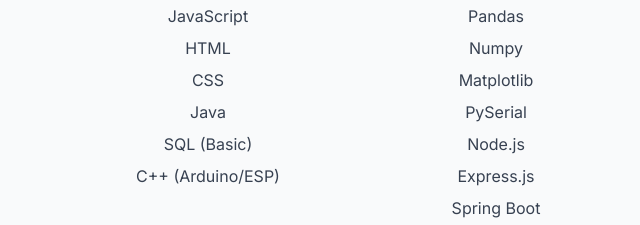
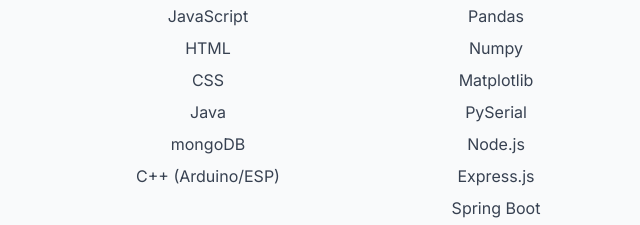
Before and after one commit to Fjallroth/Fjallroth.github.io, a plain HTML site: page index.html in a window 1280 px wide. Shown: the part 2780-3005 px from the top of the page, 0-640 px from the left. Drawn offline with nearby package versions, Linux system fonts and the light colour scheme.

Commit message:
skill changes

```diff
--- a/index.html
+++ b/index.html
@@ -162,7 +162,7 @@
                         <li>HTML</li>
                         <li>CSS</li>
                         <li>Java</li>
-                        <li>SQL (Basic)</li>
+                        <li>mongoDB</li>
                         <li>C++ (Arduino/ESP)</li>
                     </ul>
                 </div>
```
